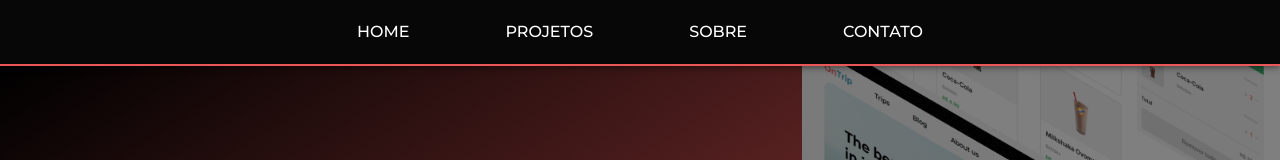
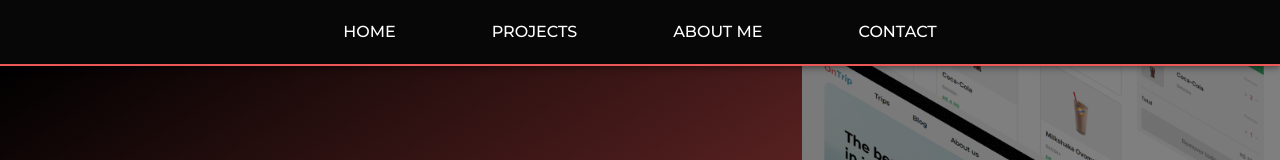
Before and after one commit to leticia-de-araujo/portfolio-en, a React (Create React App) app in the folder portfolio-leticia-en/: page / in a window 1280 px wide. Shown: the top 160 px of the page. Built offline with nearby package versions, Linux system fonts and the light colour scheme.

Commit message:
fix: navBar translate

```diff
--- a/portfolio-leticia-en/src/components/assets/NavBar/index.jsx
+++ b/portfolio-leticia-en/src/components/assets/NavBar/index.jsx
@@ -49,7 +49,7 @@ const NavBar = () => {
               sx={{ fontSize: "1rem" }}
               onClick={handleDrawerToggle}
             >
-              Projetos
+              Projects
             </Button>
           </Link>
         </li>
@@ -60,7 +60,7 @@ const NavBar = () => {
               sx={{ fontSize: "1rem" }}
               onClick={handleDrawerToggle}
             >
-              Sobre
+              About me
             </Button>
           </Link>
         </li>
@@ -77,7 +77,7 @@ const NavBar = () => {
               sx={{ fontSize: "1rem" }}
               onClick={handleDrawerToggle}
             >
-              Contato
+              Contact
             </Button>
           </Link>
         </li>
@@ -133,7 +133,7 @@ const NavBar = () => {
                     color="secondary"
                     sx={{ fontSize: "1rem" }}
                   >
-                    Projetos
+                    Projects
                   </Button>
                 </Link>
               </li>
@@ -150,7 +150,7 @@ const NavBar = () => {
                     color="secondary"
                     sx={{ fontSize: "1rem" }}
                   >
-                    Sobre
+                    About me
                   </Button>
                 </Link>
               </li>
@@ -167,7 +167,7 @@ const NavBar = () => {
                     color="secondary"
                     sx={{ fontSize: "1rem" }}
                   >
-                    Contato
+                    Contact
                   </Button>
                 </Link>
               </li>
```
